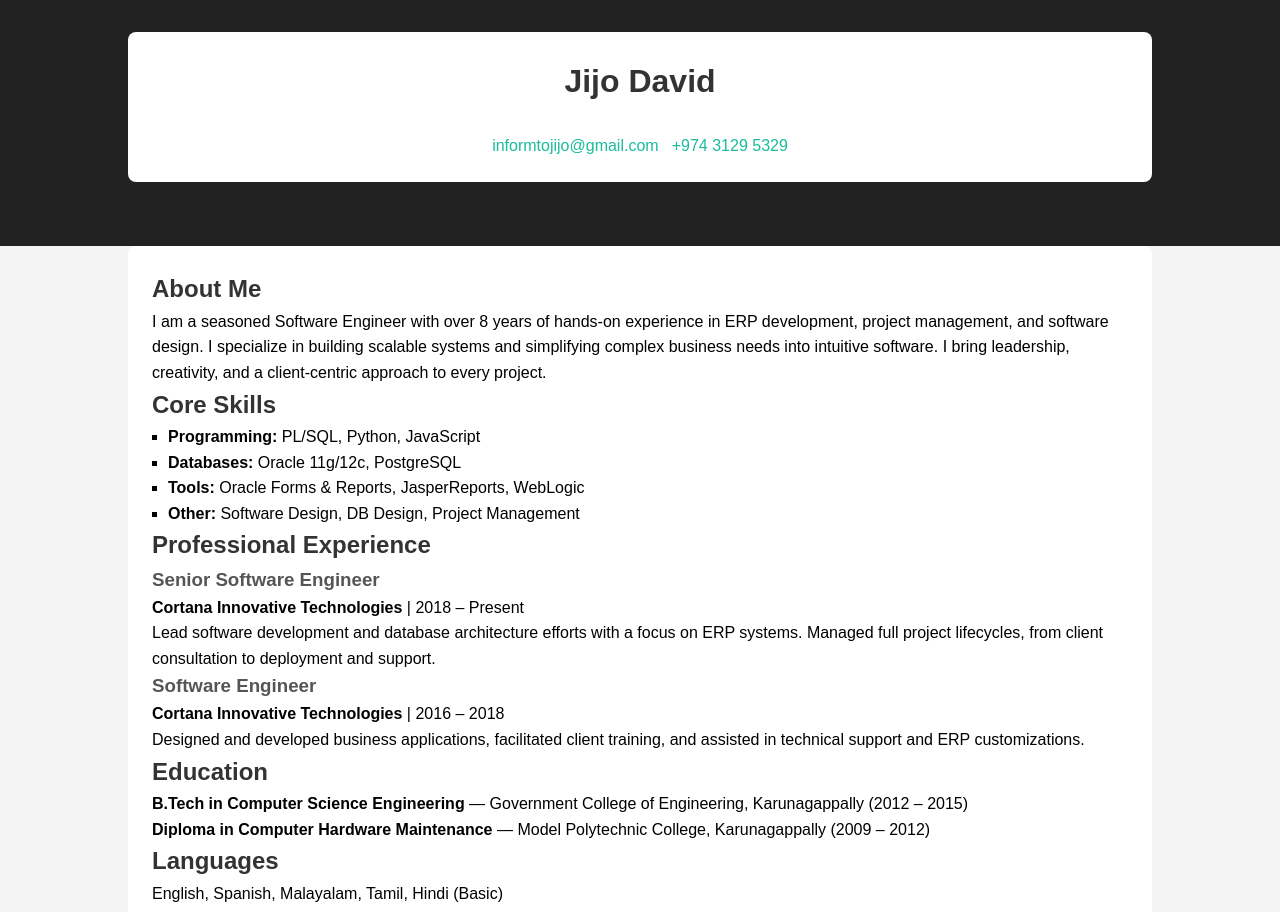
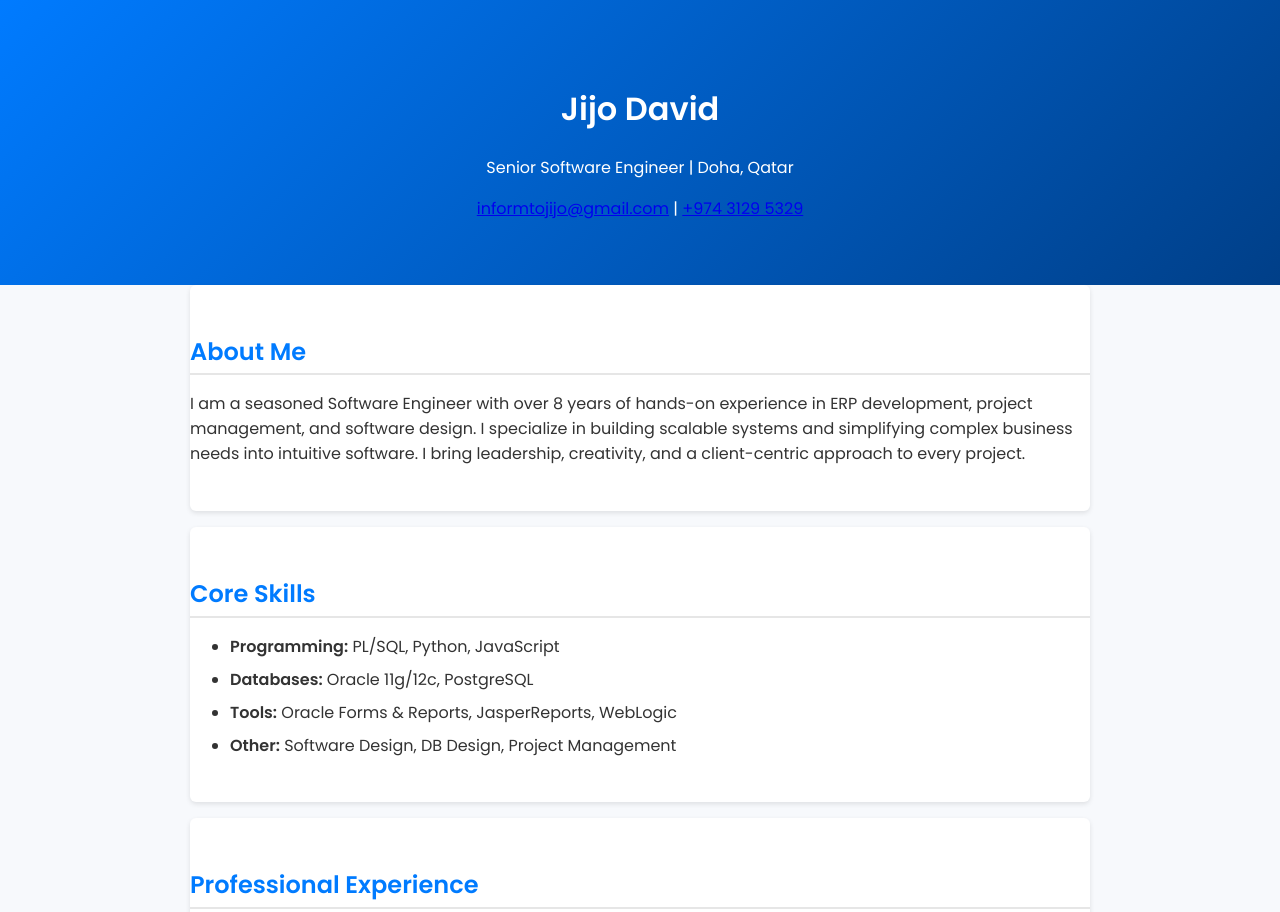
Before and after one commit to jijodavid/jijo-portfolio, a plain HTML site: page index.html in a window 1280 px wide. Shown: the top 912 px of the page. Drawn offline with Linux system fonts and the light colour scheme.

Commit message:
Revamp CSS styles for improved layout and design
Updated styles for body, header, and footer. Enhanced layout and added new styles for sections and headings.

```diff
--- a/styles.css
+++ b/styles.css
@@ -1,56 +1,61 @@
-* {
-  box-sizing: border-box;
+body {
   margin: 0;
-  padding: 0;
+  font-family: 'Poppins', sans-serif;
+  color: #333;
+  background-color: #f7f9fc;
 }
 
-body {
-  font-family: Arial, sans-serif;
-  line-height: 1.6;
-  background-color: #f4f4f4;
+.container {
+  width: 85%;
+  max-width: 900px;
+  margin: auto;
 }
 
-header {
-  background: #222;
-  color: #fff;
-  padding: 2rem 0;
+header#hero {
+  background: linear-gradient(135deg, #007bff, #003f88);
+  color: white;
+  padding: 4rem 0;
   text-align: center;
 }
 
-header a {
-  color: #1abc9c;
+header #hero h1 {
+  font-size: 2.5rem;
+  margin-bottom: 0.3rem;
+}
+
+header #hero .contact a {
+  color: #a0eaff;
   text-decoration: none;
 }
 
-main {
-  padding: 2rem 0;
+section {
+  padding: 1.8rem 0;
+  margin-bottom: 1rem;
+  background: white;
+  border-radius: 6px;
+  box-shadow: 0 2px 5px rgba(0,0,0,0.1);
 }
 
-.container {
-  width: 80%;
-  margin: 0 auto;
-  background: #fff;
-  padding: 1.5rem;
-  border-radius: 8px;
-  margin-bottom: 2rem;
+h2 {
+  color: #007bff;
+  margin-bottom: 0.8rem;
+  border-bottom: 2px solid #e6e6e6;
+  padding-bottom: 0.3rem;
 }
 
-h1, h2 {
-  color: #333;
+.skills-list li {
+  margin-bottom: 0.5rem;
 }
 
-h3 {
-  color: #555;
-}
-
-ul {
-  list-style-type: square;
-  margin-left: 1rem;
+.job h3 {
+  margin-bottom: 0.2rem;
+  color: #003f88;
 }
 
 footer {
-  background: #333;
-  color: #fff;
   text-align: center;
-  padding: 1rem;
+  padding: 1rem 0;
+  background: #003f88;
+  color: white;
+  margin-top: 2rem;
 }
```
